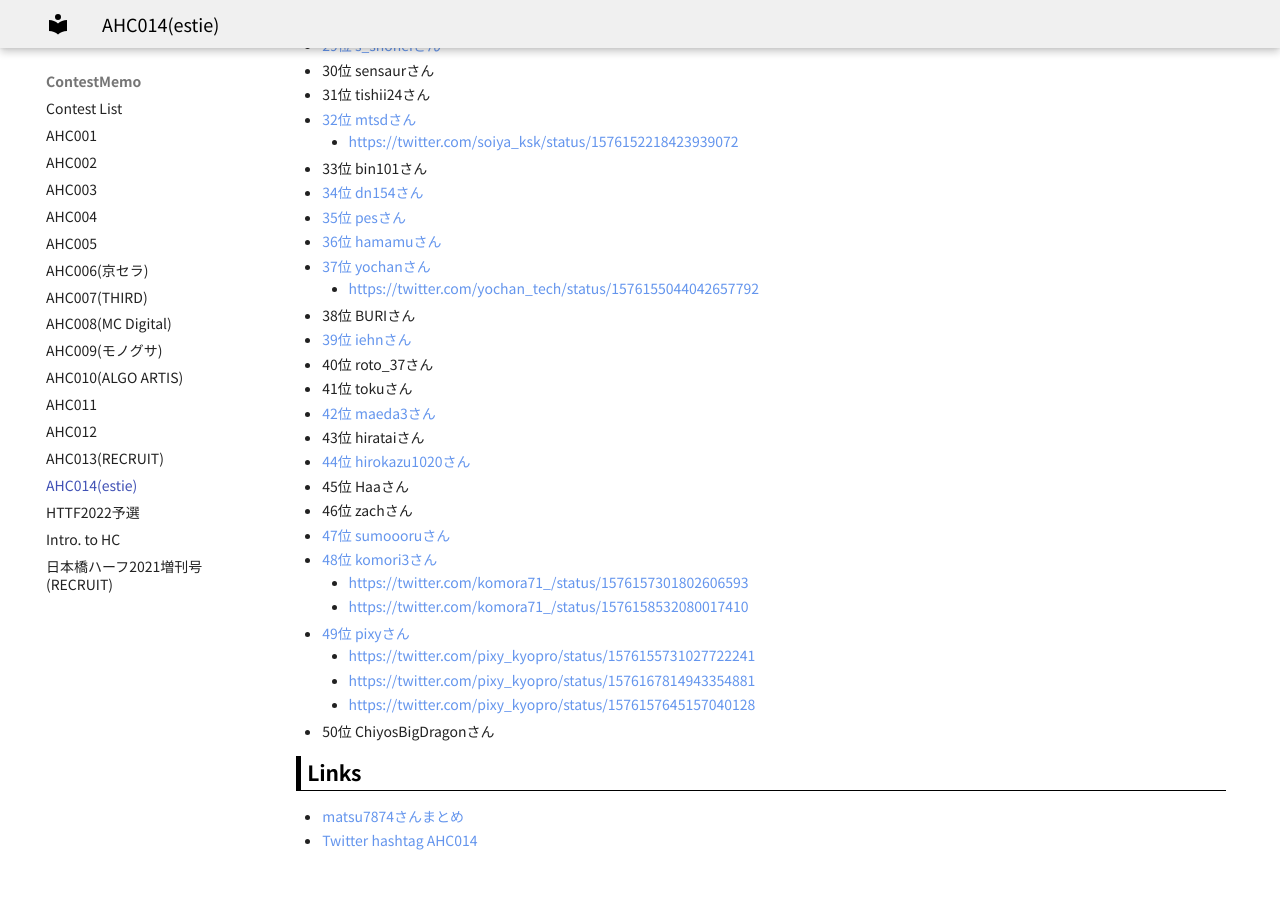
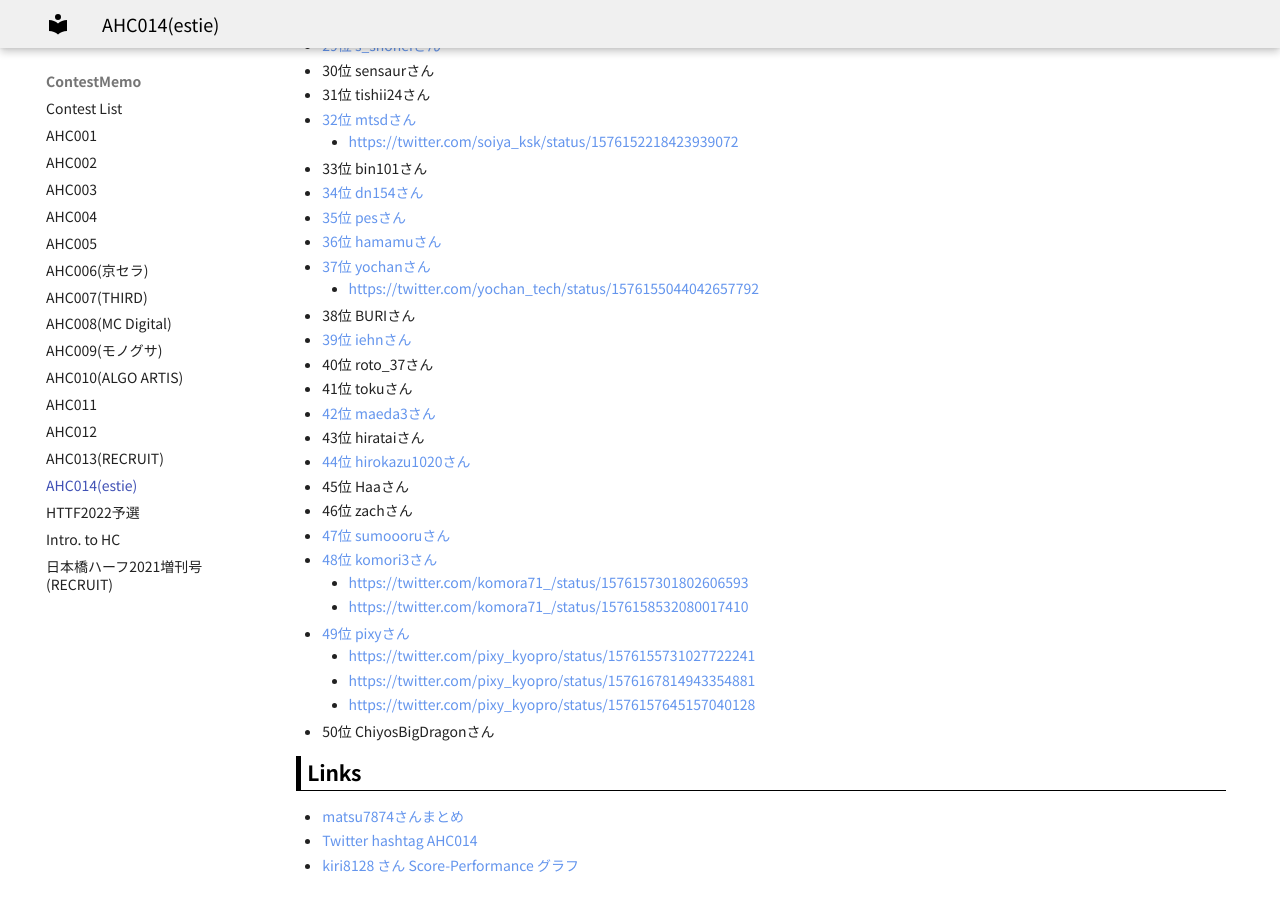
Before and after one commit to jetbead/AtCoderHeuristicContestMemo, an MkDocs documentation site: the page built from docs/ContestMemo/ahc014.md, in a window 1280 px wide and 900 px high, scrolled down 4814 px. Built offline with MkDocs 1.6.1 and Material for MkDocs 9.7.7, drawn with Linux system fonts in a browser that asks for light colours; some web fonts are replaced; before the commit the page ends 5690 px from its top, so only the background shows below that.

Commit message:
Update ahc014.md

```diff
--- a/docs/ContestMemo/ahc014.md
+++ b/docs/ContestMemo/ahc014.md
@@ -231,3 +231,4 @@ title: AHC014(estie)
 
 - [matsu7874さんまとめ](https://togetter.com/li/1952553)
 - [Twitter hashtag AHC014](https://twitter.com/hashtag/AHC014)
+- [kiri8128 さん Score-Performance グラフ](https://twitter.com/kiri8128/status/1576456482803298304)
```
